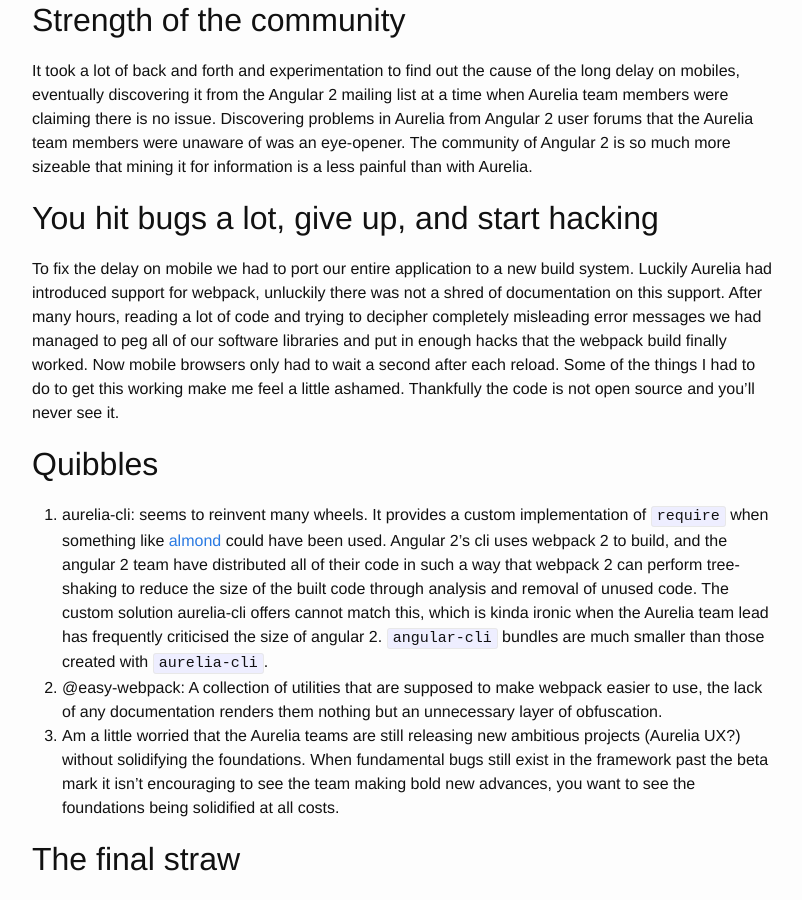
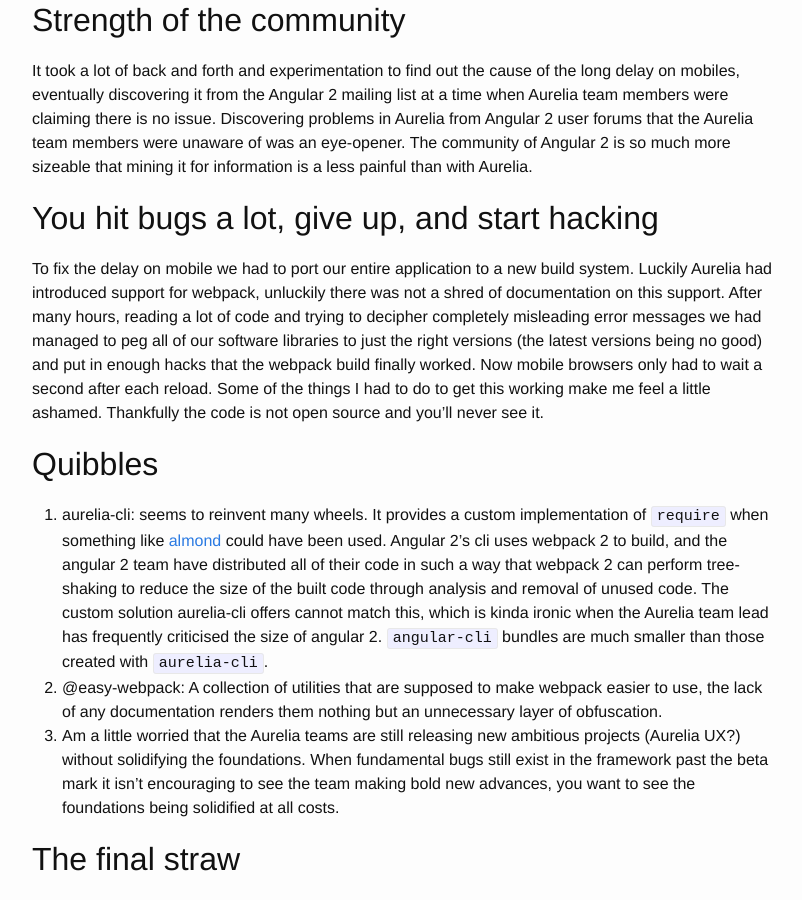
Before and after one commit to insidewhy/ohjames.github.io, a Jekyll site: the page built from _posts/2016-11-08-aurelia.md, in a window 1280 px wide and 900 px high, scrolled down 1686 px. Shown: the whole window, without its empty margins (238-1040 px from the left). Built offline with Jekyll 4.4.1, drawn with Linux system fonts in a browser that asks for light colours.

Commit message:
aurelia post: note on version pegging

```diff
--- a/_posts/2016-11-08-aurelia.md
+++ b/_posts/2016-11-08-aurelia.md
@@ -35,7 +35,7 @@ It took a lot of back and forth and experimentation to find out the cause of the
 
 ## You hit bugs a lot, give up, and start hacking
 
-To fix the delay on mobile we had to port our entire application to a new build system. Luckily Aurelia had introduced support for webpack, unluckily there was not a shred of documentation on this support. After many hours, reading a lot of code and trying to decipher completely misleading error messages we had managed to peg all of our software libraries and put in enough hacks that the webpack build finally worked. Now mobile browsers only had to wait a second after each reload. Some of the things I had to do to get this working make me feel a little ashamed. Thankfully the code is not open source and you'll never see it.
+To fix the delay on mobile we had to port our entire application to a new build system. Luckily Aurelia had introduced support for webpack, unluckily there was not a shred of documentation on this support. After many hours, reading a lot of code and trying to decipher completely misleading error messages we had managed to peg all of our software libraries to just the right versions (the latest versions being no good) and put in enough hacks that the webpack build finally worked. Now mobile browsers only had to wait a second after each reload. Some of the things I had to do to get this working make me feel a little ashamed. Thankfully the code is not open source and you'll never see it.
 
 ## Quibbles
 
```
